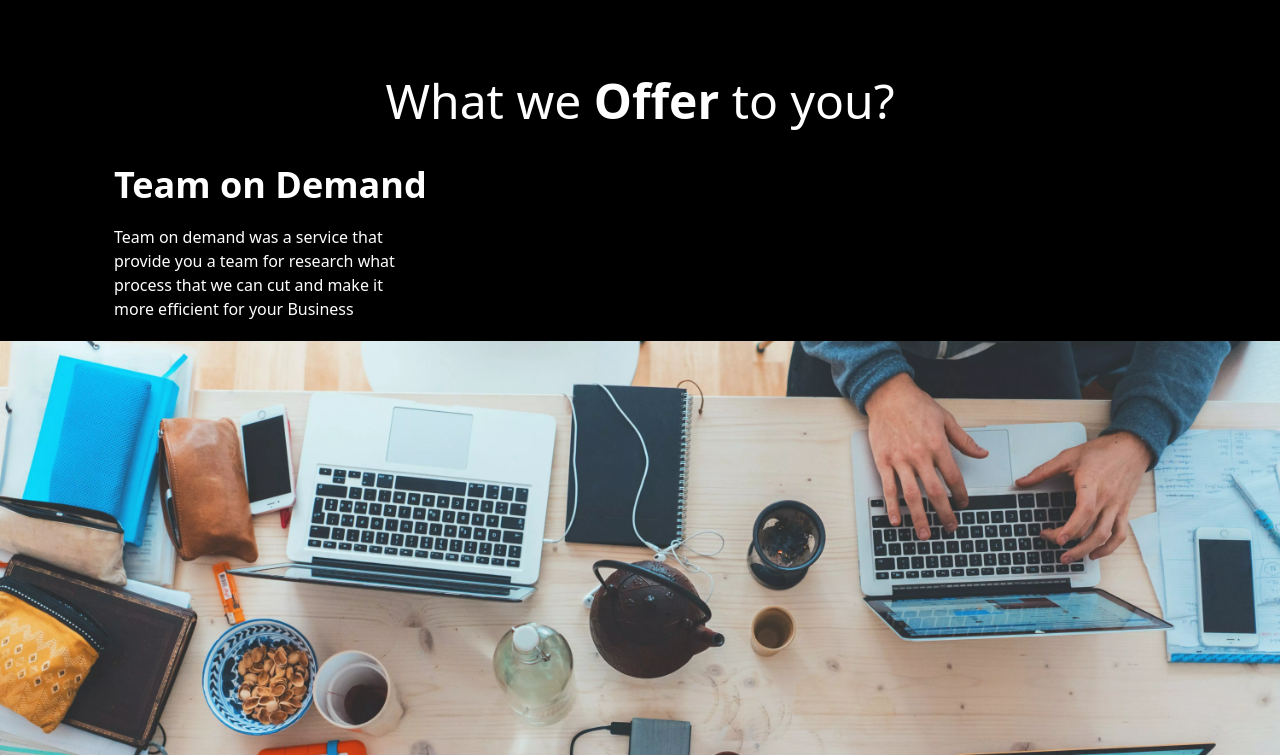
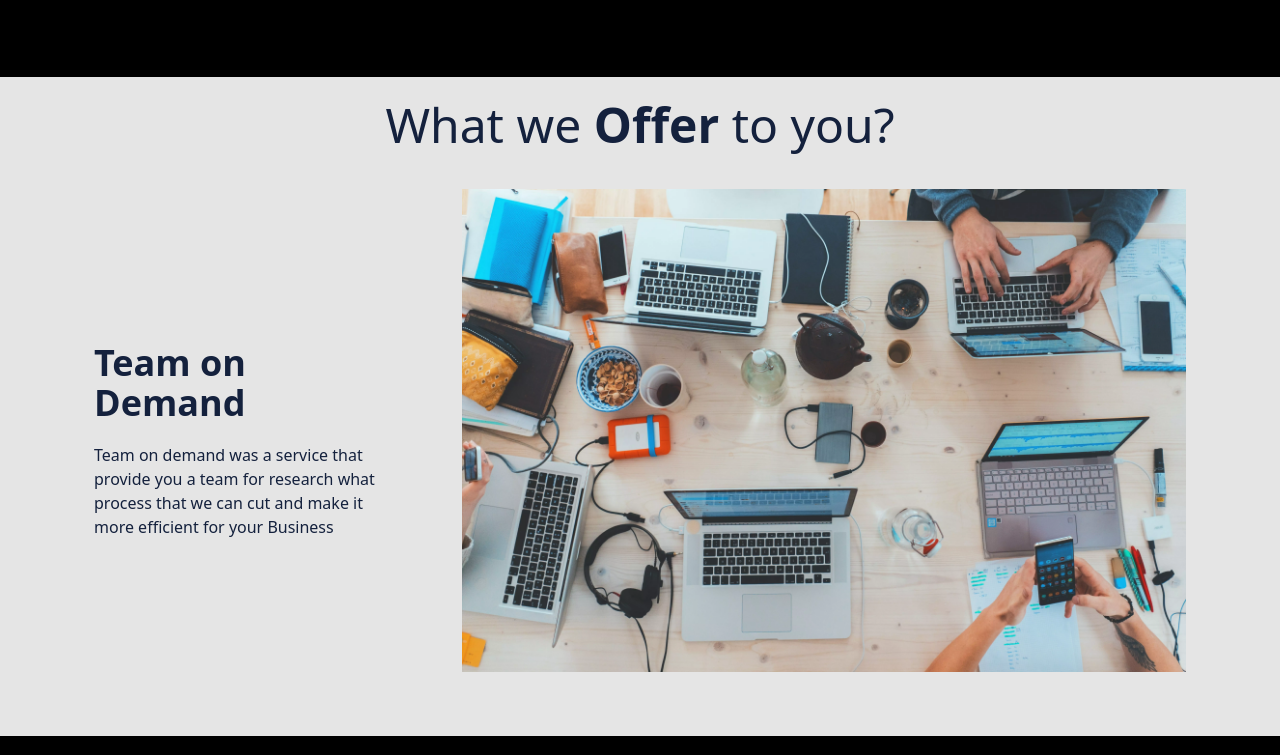
Before and after one commit to Whitnu12/Bricksnovation.github.io, a website: page public/index.html in a window 1280 px wide. Shown: the part 1345-2100 px from the top of the page. Drawn offline with nearby package versions, Linux system fonts and the light colour scheme.

```diff
--- a/public/index.html
+++ b/public/index.html
@@ -64,7 +64,7 @@
           </div>
           <!-- image -->
         </div>
-        <div class="flex justify-center   flex-1 mb-10 md:mb-16 lg:mb-0 z-10">
+        <div class="flex justify-center   flex-1 mb-10 md:mb-16 lg:mb-0 z-10 hover:scale-110">
           <img src="../src/img/png_20221119_102117_0000.png" class="w-3/6 h-3/6 sm:w-3/4 sm:h-3/4 md:w-1/2 md:h-1/2 rounded-full" alt="">
         </div>
 
@@ -132,15 +132,27 @@
       </div>
     </section>
     <!-- End Product -->
-    <section id="service" class="text-white">
-      <h1 class="text-5xl text-center text-white max-md:text-4xl"> What we <b>Offer</b> to you?</h1>
-      <div class="flex container items-center">
-        <div class="my-5 ml-5">
+    <!-- Start Service  -->
+    <section id="service" class=" bg-coba-gray p-6">
+      <h1 class="text-5xl text-center text-coba-blue max-md:text-4xl"> What we <b>Offer</b> to you?</h1>
+      <div class="flex flex-col my-10 container justify-start lg:flex-row items-center gap-20 ">
+        <div class="text-coba-blue justify-start">
           <h1 class="text-4xl font-semibold my-5" > Team on Demand </h1>
           <p class="flex w-72 "> Team on demand was a service that provide you a team for research what process that we can cut and make it more efficient for your Business</p>
         </div>
+        <div class="flex flex-row w-full justify-end">
+          <img src="../src/img/ezgif.com-gif-maker.webp">
+        </div>
       </div>
-      <img src="../src/img/ezgif.com-gif-maker.webp" alt="" class="">
+
+      <!-- <div class="flex container justify-center flex-col lg:flex-row">
+        <div class="my-5 ml-5 flex justify-start flex-col">
+          <h1 class="text-4xl font-semibold my-5" > Team on Demand </h1>
+          <p class="flex w-72 "> Team on demand was a service that provide you a team for research what process that we can cut and make it more efficient for your Business</p>
+           -->
+        </div>
+      </div>
+
     </section>
   </body>
 </html>
```
Also changed, not shown: public/css/style.css.
